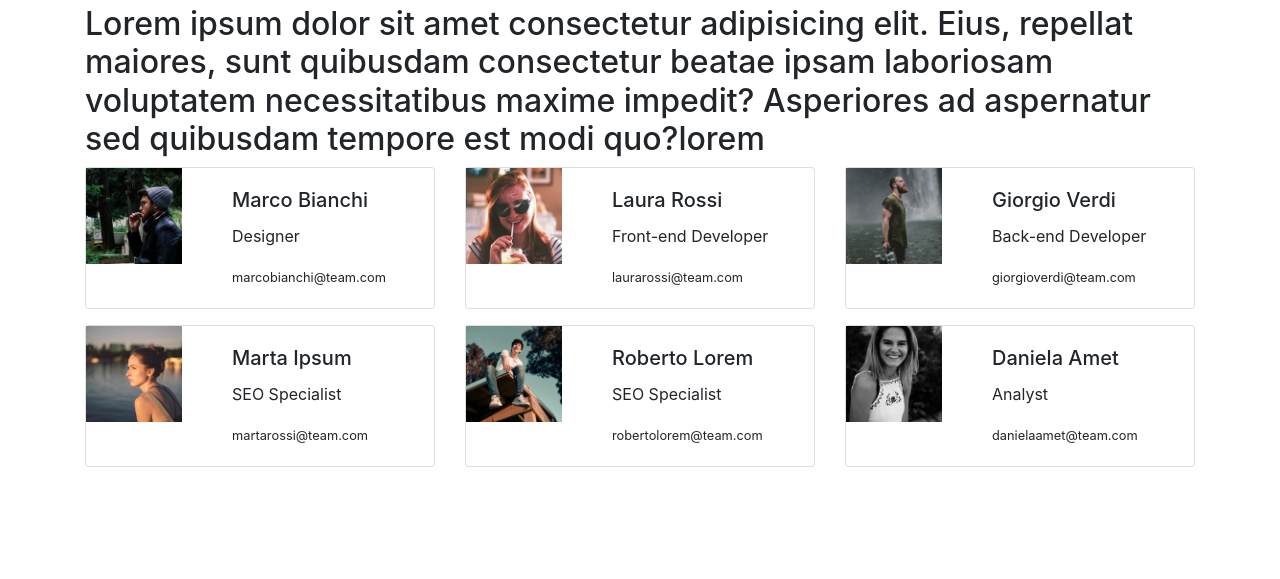
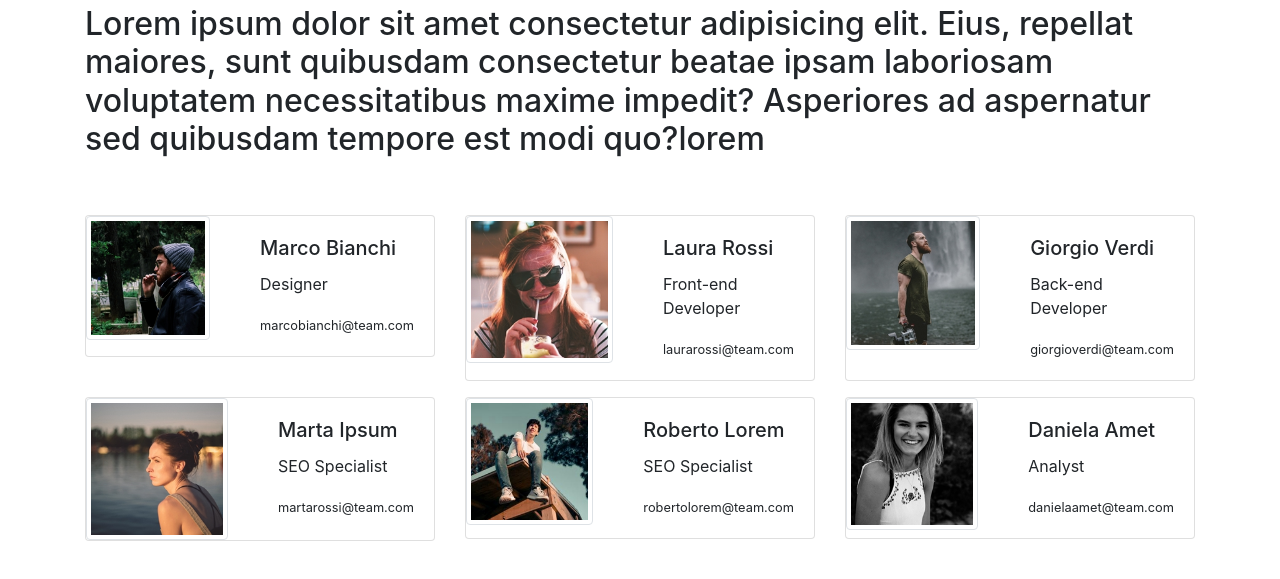
Before and after one commit to gennaroderosa10/js-our-team, a plain HTML site: page index.html in a window 1280 px wide. Shown: the part 51-630 px from the top of the page. Drawn offline with nearby package versions, Linux system fonts and the light colour scheme.

Commit message:
feat: alleggerito codice usando variabile di appoggio

```diff
--- a/index.html
+++ b/index.html
@@ -24,7 +24,7 @@
         </div>
     </div>
 
-    <div class="container">
+    <div class="container mt-5">
         <div class="row team-card-container">
 
             <!--  <div class="card mb-3">
--- a/script.js
+++ b/script.js
@@ -54,6 +54,7 @@ const teamMembers = [
 
 const cardContainer = document.querySelector(".team-card-container");
 
+let memberCards = "";
 for (let i = 0; i < teamMembers.length; i++) {
   const curMember = teamMembers[i];
   const { name, role, email, img } = curMember;
@@ -61,10 +62,10 @@ for (let i = 0; i < teamMembers.length; i++) {
   <div class="col-md-4">
       <div class="card mb-3">
                     <div class="row g-0">
-                        <div class="col-md-4">
-                            <img src="${img}" class="img-fluid rounded-start" alt="...">
+                        <div class="col">
+                            <img src="${img}" class="img-fluid img-thumbnail rounded-start" alt="...">
                         </div>
-                        <div class="col-md-8">
+                        <div class="col">
                             <div class="card-body">
                                 <h5 class="card-title name">${name}</h5>
                                 <p class="card-text role">${role}</p>
@@ -77,6 +78,8 @@ for (let i = 0; i < teamMembers.length; i++) {
               </div>
                 `;
 
-  cardContainer.innerHTML += card;
+  memberCards += card;
 
 }
+
+cardContainer.innerHTML = memberCards;
```
